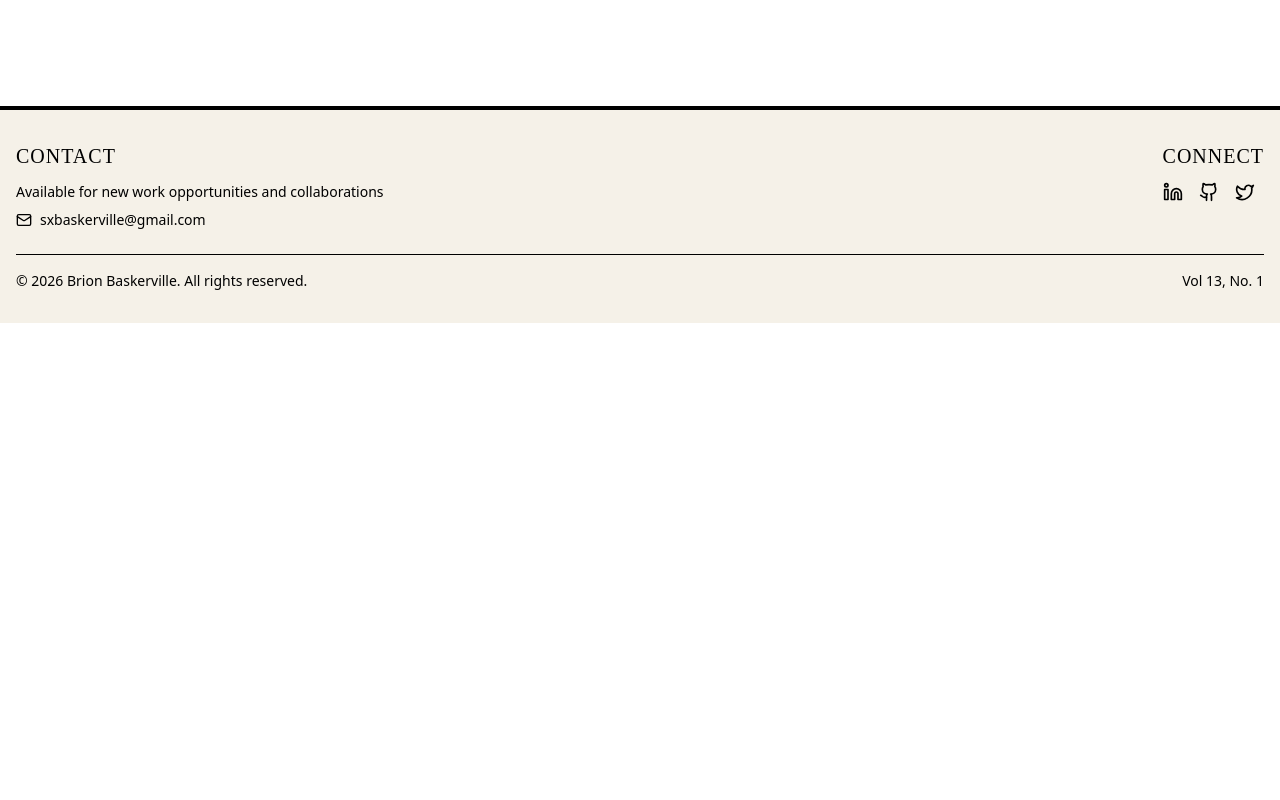
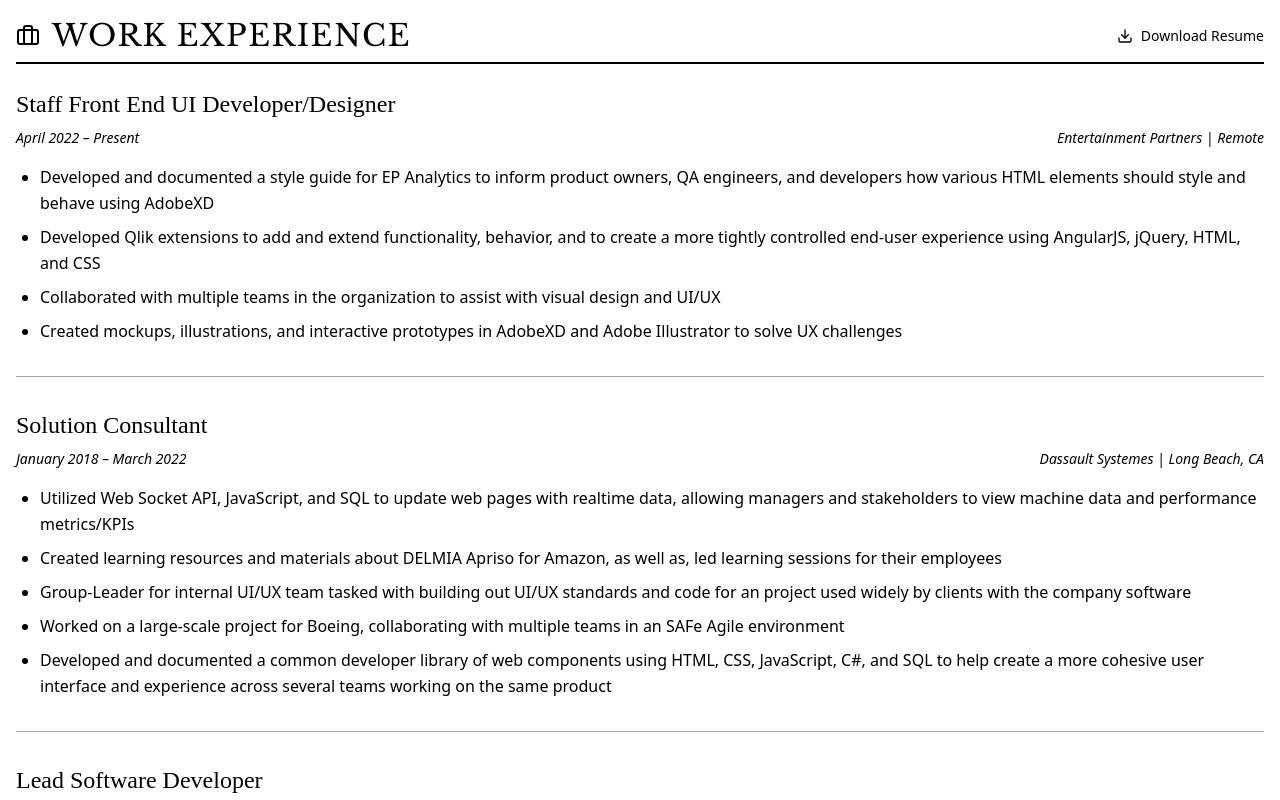
Before and after one commit to 13rion/13rion.github.io, a React (Vite) app: page / in a window 1280 px wide. Shown: the part 520-1320 px from the top of the page. Before the commit the page ends 843 px from the top, so only its background shows below. Built offline with nearby package versions, Linux system fonts and the light colour scheme.

Commit message:
Added work excperience section. TODO: Update work experience content. Maybe add pictures to certain project callouts if possible.

```diff
--- a/src/App.tsx
+++ b/src/App.tsx
@@ -1,6 +1,7 @@
 import Header from './components/header';
 import HeroSection from './components/heroSection';
 import Footer from './components/footer';
+import { WorkExperience } from './components/WorkExperience';
 
 function App() {
 	return (
@@ -8,6 +9,7 @@
 			<Header />
 			<main className="max-w-7xl mx-auto px-4 py-8">
 				<HeroSection />
+				<WorkExperience />
 			</main>
 			<Footer />
 		</main>
--- /dev/null
+++ b/src/components/WorkExperience.tsx
@@ -0,0 +1,94 @@
+import { Briefcase, Download } from "lucide-react";
+
+const experiences = [
+  {
+    id: 1,
+    title: "Staff Front End UI Developer/Designer",
+    company: "Entertainment Partners",
+    location: "Remote",
+    period: "April 2022 – Present",
+    responsibilities: [
+      "Developed and documented a style guide for EP Analytics to inform product owners, QA engineers, and developers how various HTML elements should style and behave using AdobeXD",
+      "Developed Qlik extensions to add and extend functionality, behavior, and to create a more tightly controlled end-user experience using AngularJS, jQuery, HTML, and CSS",
+      "Collaborated with multiple teams in the organization to assist with visual design and UI/UX",
+      "Created mockups, illustrations, and interactive prototypes in AdobeXD and Adobe Illustrator to solve UX challenges"
+    ]
+  },
+  {
+    id: 2,
+    title: "Solution Consultant",
+    company: "Dassault Systemes",
+    location: "Long Beach, CA",
+    period: "January 2018 – March 2022",
+    responsibilities: [
+      "Utilized Web Socket API, JavaScript, and SQL to update web pages with realtime data, allowing managers and stakeholders to view machine data and performance metrics/KPIs",
+      "Created learning resources and materials about DELMIA Apriso for Amazon, as well as, led learning sessions for their employees",
+      "Group-Leader for internal UI/UX team tasked with building out UI/UX standards and code for an project used widely by clients with the company software",
+      "Worked on a large-scale project for Boeing, collaborating with multiple teams in an SAFe Agile environment",
+      "Developed and documented a common developer library of web components using HTML, CSS, JavaScript, C#, and SQL to help create a more cohesive user interface and experience across several teams working on the same product"
+    ]
+  },
+  {
+    id: 3,
+    title: "Lead Software Developer",
+    company: "California State Polytechnic University, Pomona",
+    location: "Pomona, CA",
+    period: "August 2017 – April 2018",
+    responsibilities: [
+      "Developed a logistics system for the Campus Test Center to automate managing proctor schedules, and timesheets",
+      "Created a form and survey system that managed receiving responses from approximately 20,000 students",
+      "Redeveloped the Admissions section of the Cal Poly Pomona website, adding features such as a student eligibility calculator using JavaScript"
+    ]
+  }
+];
+
+export function WorkExperience() {
+  return (
+    <section id="experience" className="mb-12">
+      <div className="flex items-center justify-between mb-6 pb-2 border-b-2 border-black">
+        <div className="flex items-center gap-3">
+          <Briefcase className="w-6 h-6" />
+          <h2 className="text-3xl uppercase tracking-wider" style={{ fontFamily: 'Libre Baskerville' }}>
+            Work Experience
+          </h2>
+        </div>
+        <a
+          href="https://drive.google.com/file/d/1CYWHKDsN6IcHOKMkTbNNYBVPnUrW5q9l/view?usp=sharing"
+          className="flex items-center gap-2 text-sm hover:underline"
+          download
+        >
+          <Download className="w-4 h-4" />
+          Download Resume
+        </a>
+      </div>
+
+      <div className="space-y-8">
+        {experiences.map((exp, index) => (
+          <article key={exp.id}>
+            <div className="mb-4">
+              <h3 className="text-2xl mb-2" style={{ fontFamily: 'serif' }}>
+                {exp.title}
+              </h3>
+              <div className="flex items-center justify-between text-sm italic">
+                <span>{exp.period}</span>
+                <span>{exp.company} | {exp.location}</span>
+              </div>
+            </div>
+
+            <ul className="space-y-2 list-disc pl-6">
+              {exp.responsibilities.map((resp, idx) => (
+                <li key={idx} className="leading-relaxed">
+                  {resp}
+                </li>
+              ))}
+            </ul>
+
+            {index < experiences.length - 1 && (
+              <div className="mt-8 border-b border-gray-400"></div>
+            )}
+          </article>
+        ))}
+      </div>
+    </section>
+  );
+}
--- a/src/components/footer.tsx
+++ b/src/components/footer.tsx
@@ -6,7 +6,7 @@
       <div className="max-w-7xl mx-auto px-4 py-8">
         <div className="grid grid-cols-1 md:grid-cols-2 gap-8 mb-6">
           <div>
-            <h4 className="text-xl mb-3 uppercase tracking-wider" style={{ fontFamily: 'serif' }}>
+            <h4 className="text-lg mb-3 uppercase tracking-wider" style={{ fontFamily: 'Libre Baskerville' }}>
               Contact
             </h4>
             <p className="text-sm mb-2">Available for new work opportunities and collaborations</p>
@@ -17,7 +17,7 @@
           </div>
 
           <div className="md:ml-auto">
-            <h4 className="text-xl mb-3 uppercase tracking-wider" style={{ fontFamily: 'serif' }}>
+            <h4 className="text-lg mb-3 uppercase tracking-wider" style={{ fontFamily: 'Libre Baskerville' }}>
               Connect
             </h4>
             <div className="flex gap-4">
--- a/src/components/heroSection.tsx
+++ b/src/components/heroSection.tsx
@@ -2,7 +2,7 @@
   return (
     <section id="about" className="border-b-2 border-black pb-8 mb-8">
       <div className="max-w-4xl mx-auto text-center">
-        <h2 className="text-5xl mb-4" style={{ fontFamily: 'serif' }}>
+        <h2 className="text-4xl mb-4" style={{ fontFamily: 'Libre Baskerville' }}>
           Visual Designer & Frontend Developer
         </h2>
         <div className="h-1 w-24 bg-black mx-auto mb-6"></div>
```
